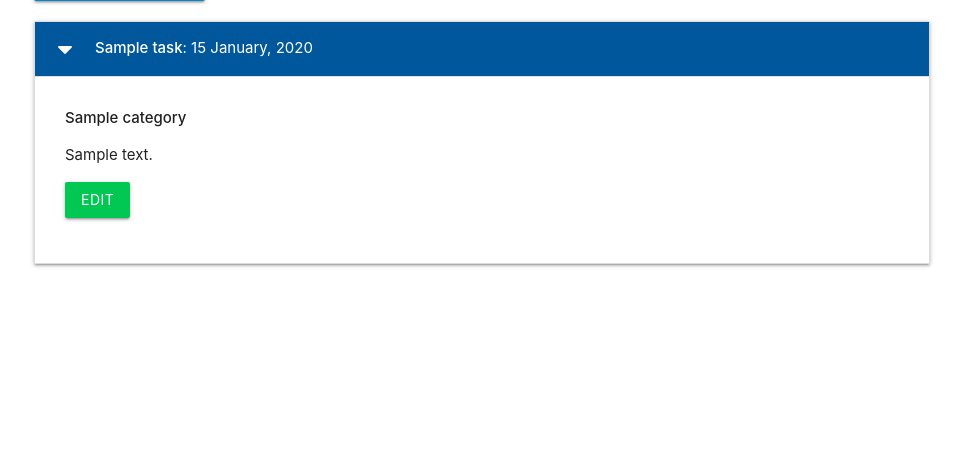
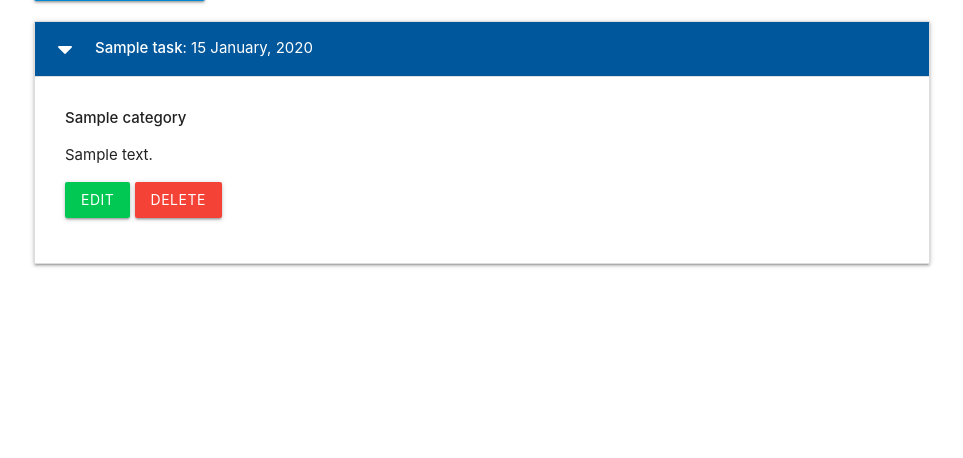
Before and after one commit to Aylamccarthy/task-manager-mini-project, a Flask app: page / in a window 1280 px wide, after a click that opens the changed part. Shown: the part 213-671 px from the top of the page, without its empty margins (158-1121 px from the left). Run offline with Flask 3, Linux system fonts and the light colour scheme; tables that the repository leaves empty hold one stand-in row (values such as "Sample post").

Commit message:
Add the delete task function

```diff
--- a/taskmanager/routes.py
+++ b/taskmanager/routes.py
@@ -65,11 +65,19 @@ def edit_task(task_id):
     task = Task.query.get_or_404(task_id)
     categories = list(Category.query.order_by(Category.category_name).all())
     if request.method == "POST":
-        task.task_name = request.form.get("task_name"),
-        task.task_description = request.form.get("task_description"),
+        task.task_name = request.form.get("task_name")
+        task.task_description = request.form.get("task_description")
         task.is_urgent = bool(
-            True if request.form.get("is_urgent") else False),
-        task.due_date = request.form.get("due_date"),
+            True if request.form.get("is_urgent") else False)
+        task.due_date = request.form.get("due_date")
         task.category_id = request.form.get("category_id")
         db.session.commit()
     return render_template("edit_task.html", task=task, categories=categories)
+
+
+@app.route("/delete_task/<int:task_id>")
+def delete_task(task_id):
+    task = Task.query.get_or_404(task_id)
+    db.session.delete(task)
+    db.session.commit()
+    return redirect(url_for("home"))
--- a/taskmanager/templates/tasks.html
+++ b/taskmanager/templates/tasks.html
@@ -24,6 +24,7 @@
             <p>{{ task.task_description }}</p>
             <p>
                 <a href="{{url_for('edit_task', task_id=task.id) }}" class="btn green accent-4">Edit</a>
+                <a href="{{url_for('delete_task',task_id=task.id) }}" class="btn red">Delete</a>
             </p>
         </div>
     </li>
```
